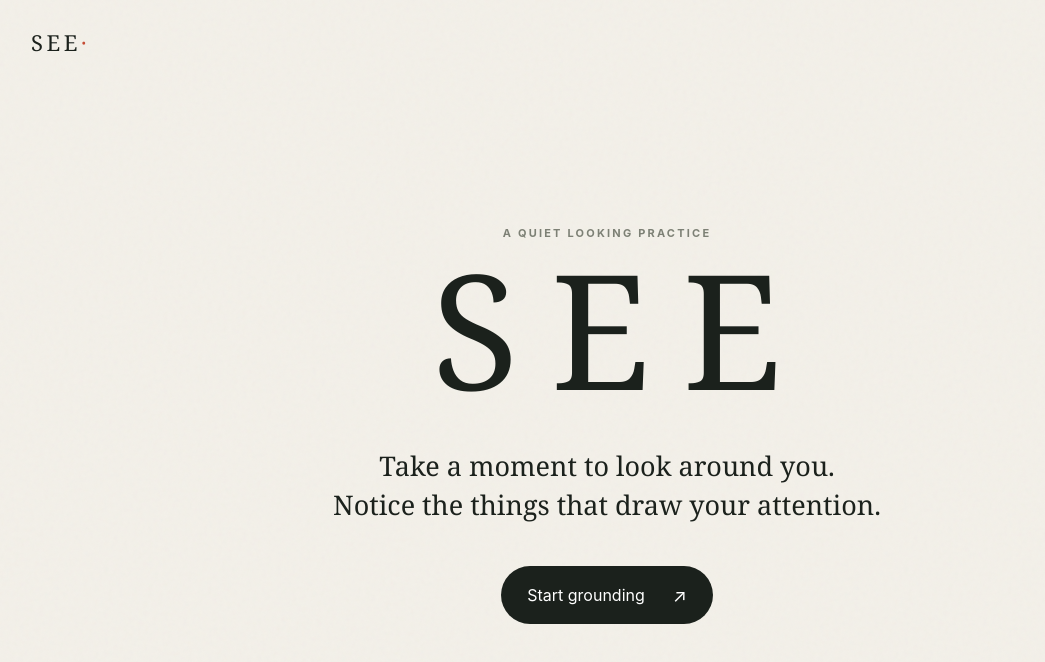
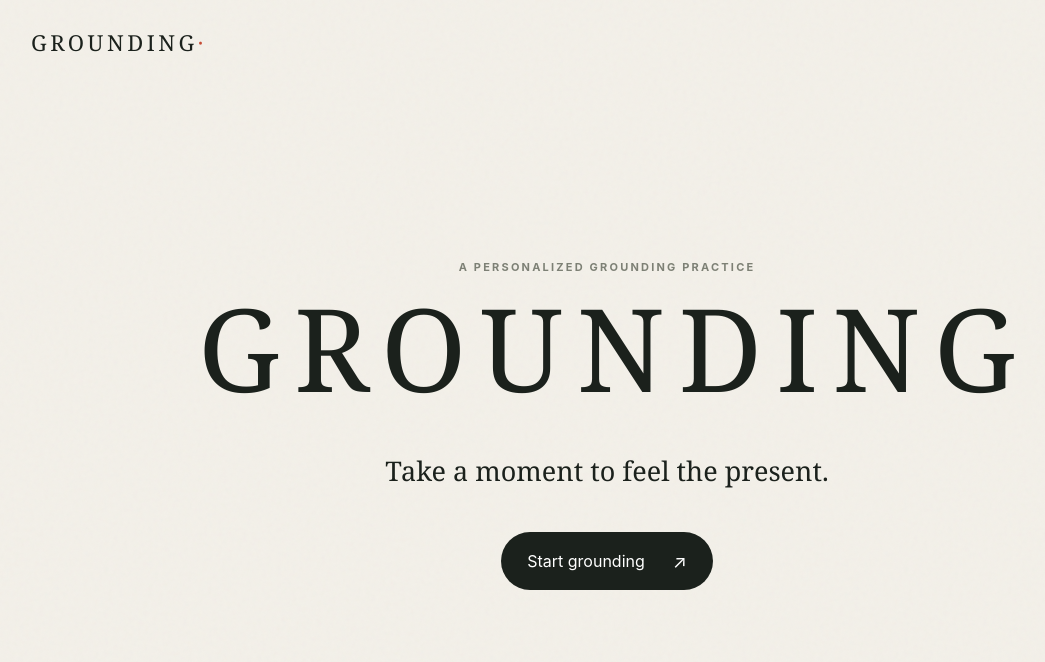
Before and after one commit to YuxingZhang727/grounding-prototype1, a SvelteKit app: page / in a window 1280 px wide. Shown: the top 662 px of the page, without its empty margins (33-1078 px from the left). Built offline with nearby package versions, Linux system fonts and the light colour scheme.

Commit message:
Rebrand opening screen as Grounding

```diff
--- a/src/routes/+page.svelte
+++ b/src/routes/+page.svelte
@@ -469,13 +469,13 @@
 </script>
 
 <svelte:head>
-  <title>SEE — A noticing practice</title>
-  <meta name="description" content="Notice things around you and arrange them into a small abstract collage." />
+  <title>GROUNDING — Feel the present</title>
+  <meta name="description" content="Translate touch and sight into a personal grounding collage." />
 </svelte:head>
 
 <main class:dark={step === 'camera'} class:canvas-mode={step === 'arrange' || step === 'finish'}>
   <header>
-    <button class="wordmark" onclick={restart} aria-label="Return to start">SEE<span>·</span></button>
+    <button class="wordmark" onclick={restart} aria-label="Return to start">{step === 'welcome' ? 'GROUNDING' : 'SEE'}<span>·</span></button>
     {#if step !== 'welcome' && step !== 'finish'}
       <div class="progress" aria-label={`${fragments.length} things gathered`}>
         <span class="gathered-count">{fragments.length} gathered</span>
@@ -488,11 +488,10 @@
 
   {#if step === 'welcome'}
     <section class="welcome">
-      <p class="eyebrow">A quiet looking practice</p>
-      <h1>SEE</h1>
+      <p class="eyebrow">A personalized grounding practice</p>
+      <h1>GROUNDING</h1>
       <div class="intro">
-        <p>Take a moment to look around you.</p>
-        <p>Notice the things that draw your attention.</p>
+        <p>Take a moment to feel the present.</p>
       </div>
       <button class="primary" onclick={beginGrounding}>Start grounding <span>↗</span></button>
     </section>
@@ -741,7 +740,7 @@
   .welcome { display:flex; flex-direction:column; align-items:center; justify-content:center; text-align:center; padding:110px 24px 60px; }
   .eyebrow,.count-label { text-transform:uppercase; font-size:11px; font-weight:650; letter-spacing:.2em; }
   .eyebrow { color:#7d8075; margin:0 0 24px; }
-  h1 { font-family:Georgia,serif; font-weight:400; letter-spacing:.2em; font-size:clamp(82px,15vw,160px); line-height:.8; margin:0 0 54px; transform:translateX(.1em); }
+  h1 { font-family:Georgia,serif; font-weight:400; letter-spacing:.12em; font-size:clamp(46px,9vw,118px); line-height:.86; margin:0 0 54px; transform:translateX(.06em); }
   .intro { font-family:Georgia,serif; font-size:clamp(19px,2.4vw,27px); line-height:1.45; margin-bottom:42px; }
   .intro p { margin:0; }
   .primary { border:0; border-radius:100px; background:#1b211c; color:#fff; height:58px; padding:0 26px; min-width:190px; cursor:pointer; display:inline-flex; align-items:center; justify-content:space-between; gap:28px; transition:transform .2s, background .2s; }
--- a/src/routes/touch/+page.svelte
+++ b/src/routes/touch/+page.svelte
@@ -160,8 +160,8 @@
 
 <main>
   <header>
-    <a class="wordmark" href="/">SEE<span>·</span></a>
-    <span class="touch-mark">TOUCH</span>
+    <a class="wordmark" href="/">GROUNDING<span>·</span></a>
+    <span class="touch-mark">01 · TOUCH</span>
   </header>
 
   <section class="touch-layout">
```
